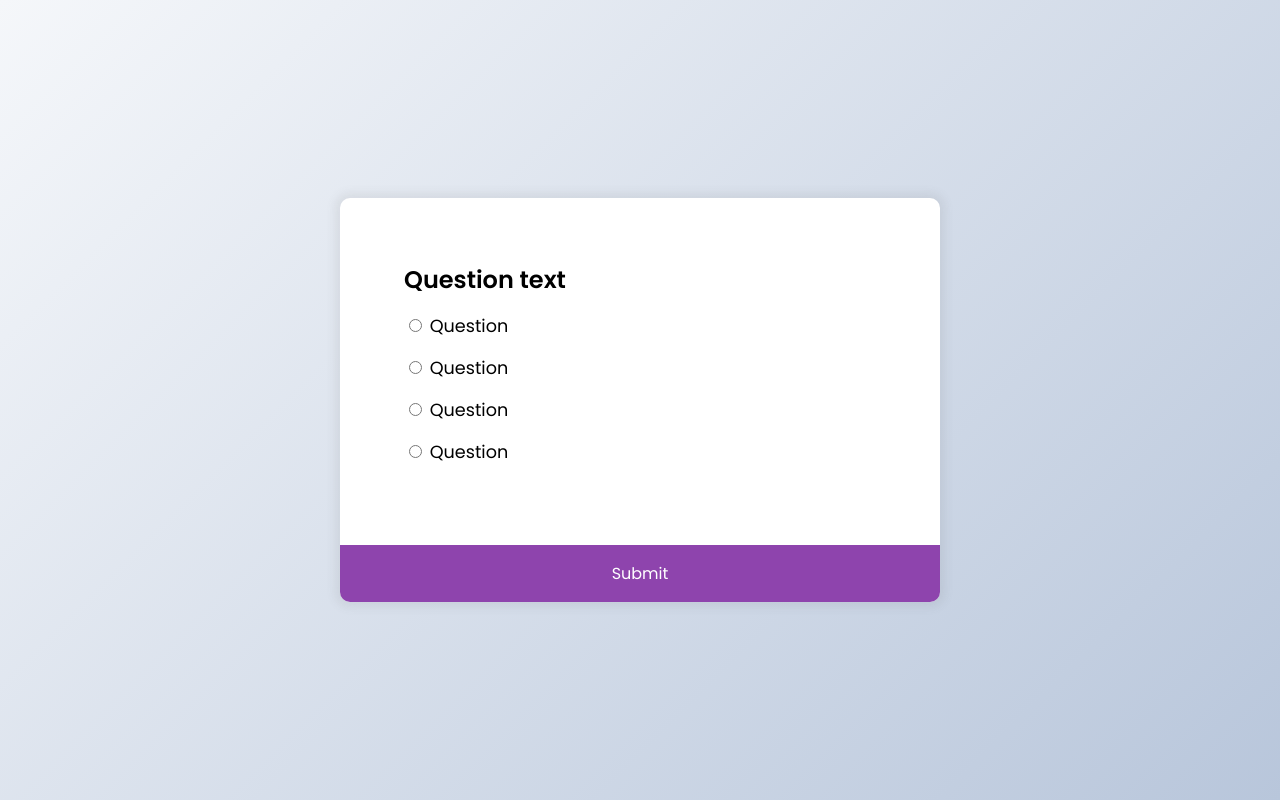
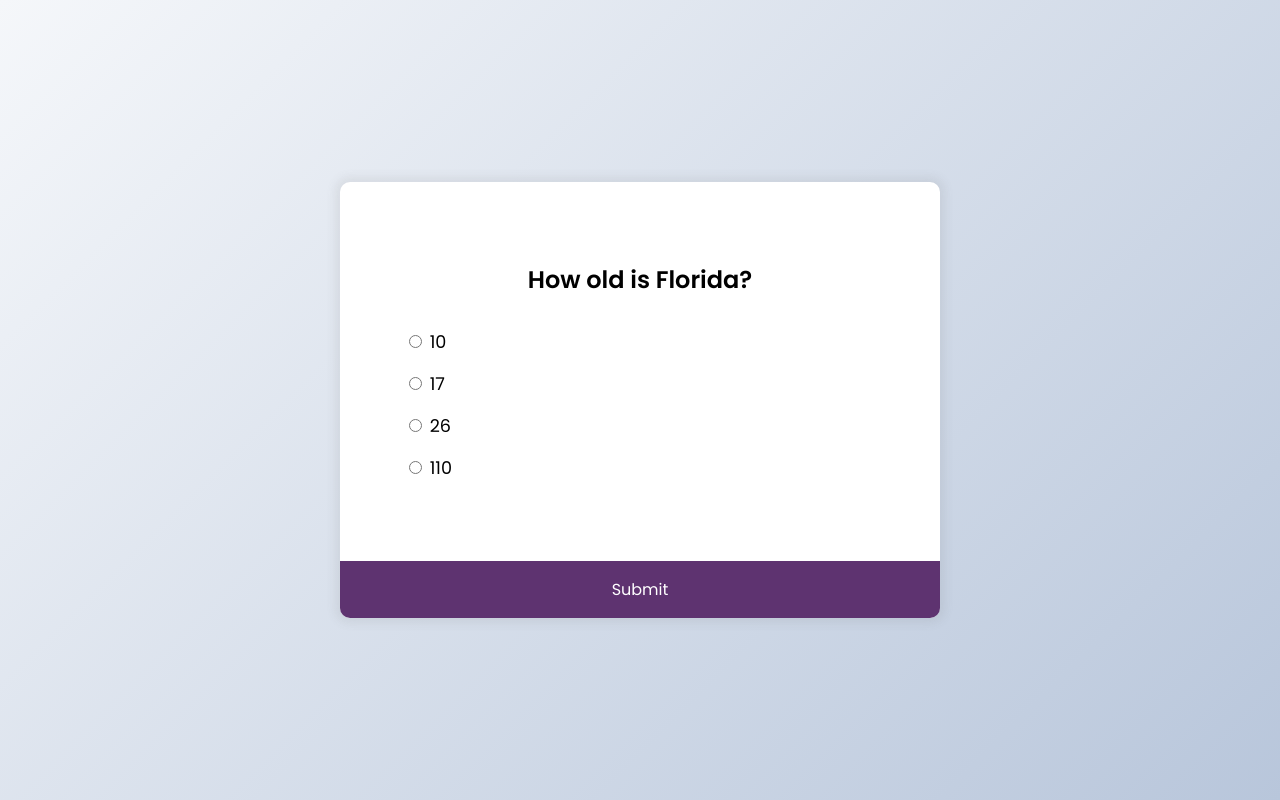
Before and after one commit to ali2022dabbas/Quiz-website, a plain HTML site: page index.html in a window 1280 px wide. Both pictures are taken after a click on the button "Submit". Drawn offline with Linux system fonts and the light colour scheme.

Commit message:
Quiz app complete

```diff
--- a/index.html
+++ b/index.html
@@ -2,41 +2,38 @@
 <html lang="en">
 
 <head>
-    <meta charset="UTF-8">
-    <meta name="viewport" content="width=device-width, initial-scale=1.0">
+    <meta charset="UTF-8" />
+    <meta name="viewport" content="width=device-width, initial-scale=1.0" />
     <title>Quiz Web App</title>
-    <link rel="stylesheet" href="styles.css">
+    <link rel="stylesheet" href="styles.css" />
     <script src="script.js" defer></script>
 </head>
 
 <body>
-
-    <div class="quiz-container">
+    <div class="quiz-container" id="quiz">
         <div class="quiz-header">
-
-            <h2>Question text</h2>
+            <h2 id="question">Question text</h2>
             <ul>
                 <li>
-                    <input type="radio" id="a" name="answer">
-                    <label for="a">Question</label>
+                    <input type="radio" id="a" name="answer" class="answer" />
+                    <label id="a_text" for="a">Question</label>
                 </li>
                 <li>
-                    <input type="radio" id="b" name="answer">
-                    <label for="b">Question</label>
+                    <input type="radio" id="b" name="answer" class="answer" />
+                    <label id="b_text" for="b">Question</label>
                 </li>
                 <li>
-                    <input type="radio" id="c" name="answer">
-                    <label for="c">Question</label>
+                    <input type="radio" id="c" name="answer" class="answer" />
+                    <label id="c_text" for="c">Question</label>
                 </li>
                 <li>
-                    <input type="radio" id="d" name="answer">
-                    <label for="d">Question</label>
+                    <input type="radio" id="d" name="answer" class="answer" />
+                    <label id="d_text" for="d">Question</label>
                 </li>
             </ul>
         </div>
-        <button>Submit</button>
+        <button id="submit">Submit</button>
     </div>
-
 </body>
 
 </html>
--- a/script.js
+++ b/script.js
@@ -1,38 +1,102 @@
 const quizData = [
     {
-        question: 'How old is Florida?',
-        a: '10',
-        b: '17',
-        c: '26',
-        d: '110',
-        correct: 'c'
-    }, {
-        question: 'What is the most used programming language in 2019?,
-        a: 'Java',
-        b: 'C',
-        c: 'Python',
-        d: 'JavaScript',
-        correct: 'd'
-    }, {
-        question: 'Who is the president of the USA?',
-        a: 'Florin Pop',
-        b: 'Donald Trump',
-        c: 'Ivan Saldano',
-        d: 'Mihai Andrei',
-        correct: 'b'
-    }, {
-        question: 'What does HTML stand for?',
-        a: 'Hypertext Text Markup Language',
-        b: 'Cascading Style Sheet',
-        c: 'Jason Object Notation',
-        d: 'Helicopters Terminals Motorboats Lamborghinis',
-        correct: 'a'
-    }, {
-        question: 'What year was JavaScript Launched?',
-        a: '1996',
-        b: '1995',
-        c: '1994',
-        d: 'None of the above',
-        correct: 'd'
+        question: "How old is Florida?",
+        a: "10",
+        b: "17",
+        c: "26",
+        d: "110",
+        correct: "c",
+    },
+    {
+        question: "What is the most used programming language in 2019?",
+        a: "Java",
+        b: "C",
+        c: "Python",
+        d: "JavaScript",
+        correct: "d",
+    },
+    {
+        question: "Who is the president of the USA?",
+        a: "Florin Pop",
+        b: "Donald Trump",
+        c: "Ivan Saldano",
+        d: "Mihai Andrei",
+        correct: "b",
+    },
+    {
+        question: "What does HTML stand for?",
+        a: "Hypertext Text Markup Language",
+        b: "Cascading Style Sheet",
+        c: "Jason Object Notation",
+        d: "Helicopters Terminals Motorboats Lamborghinis",
+        correct: "a",
+    },
+    {
+        question: "What year was JavaScript Launched?",
+        a: "1996",
+        b: "1995",
+        c: "1994",
+        d: "None of the above",
+        correct: "b",
+    },
+];
+
+const quiz = document.getElementById("quiz");
+const answerEls = document.querySelectorAll(".answer");
+const questionEl = document.getElementById("question");
+const a_text = document.getElementById("a_text");
+const b_text = document.getElementById("b_text");
+const c_text = document.getElementById("c_text");
+const d_text = document.getElementById("d_text");
+const submitBtn = document.getElementById("submit");
+
+let currentQuiz = 0;
+let score = 0;
+
+loadQuiz();
+
+function loadQuiz() {
+    deselectAnswers();
+    const currentQuizData = quizData[currentQuiz];
+    questionEl.innerText = currentQuizData.question;
+    a_text.innerText = currentQuizData.a;
+    b_text.innerText = currentQuizData.b;
+    c_text.innerText = currentQuizData.c;
+    d_text.innerText = currentQuizData.d;
+}
+
+function getSelected() {
+    let answer = undefined;
+
+    answerEls.forEach((answerEl) => {
+        if (answerEl.checked) {
+            answer = answerEl.id;
+        }
+    });
+
+    return answer;
+}
+
+function deselectAnswers() {
+    answerEls.forEach((answerEl) => {
+        answerEl.checked = false;
+    });
+}
+
+submitBtn.addEventListener("click", () => {
+    // check to see the answer
+    const answer = getSelected();
+
+    if (answer) {
+        if (answer === quizData[currentQuiz].correct) {
+            score++;
+        }
+
+        currentQuiz++;
+        if (currentQuiz < quizData.length) {
+            loadQuiz();
+        } else {
+            quiz.innerHTML = `<h2>You answered correctly ${score}/${quizData.length} questions.</h2> <button onclick="location.reload()">Reload</button> `;
+        }
     }
-];
+});
--- a/styles.css
+++ b/styles.css
@@ -29,6 +29,8 @@ body{
 }
 
 h2{
+    padding: 1rem;
+    text-align: center;
     margin: 0;
 }
 
@@ -42,6 +44,10 @@ ul li{
     margin: 1rem 0;
 }
 
+ul li label{
+    cursor: pointer;
+}
+
 button{
     background-color: #8e44ad;
     border: none;
@@ -52,8 +58,16 @@ button{
     width: 100%;
     font-size: 1rem;
     padding: 1rem;
+    transition: 0.1s;
 }
 
 button:hover{
     background-color: #732d91;
+    transition: 0.1s;
 }
+
+button:focus{
+    background-color: #5e3370;
+    outline: none;
+
+}
```
